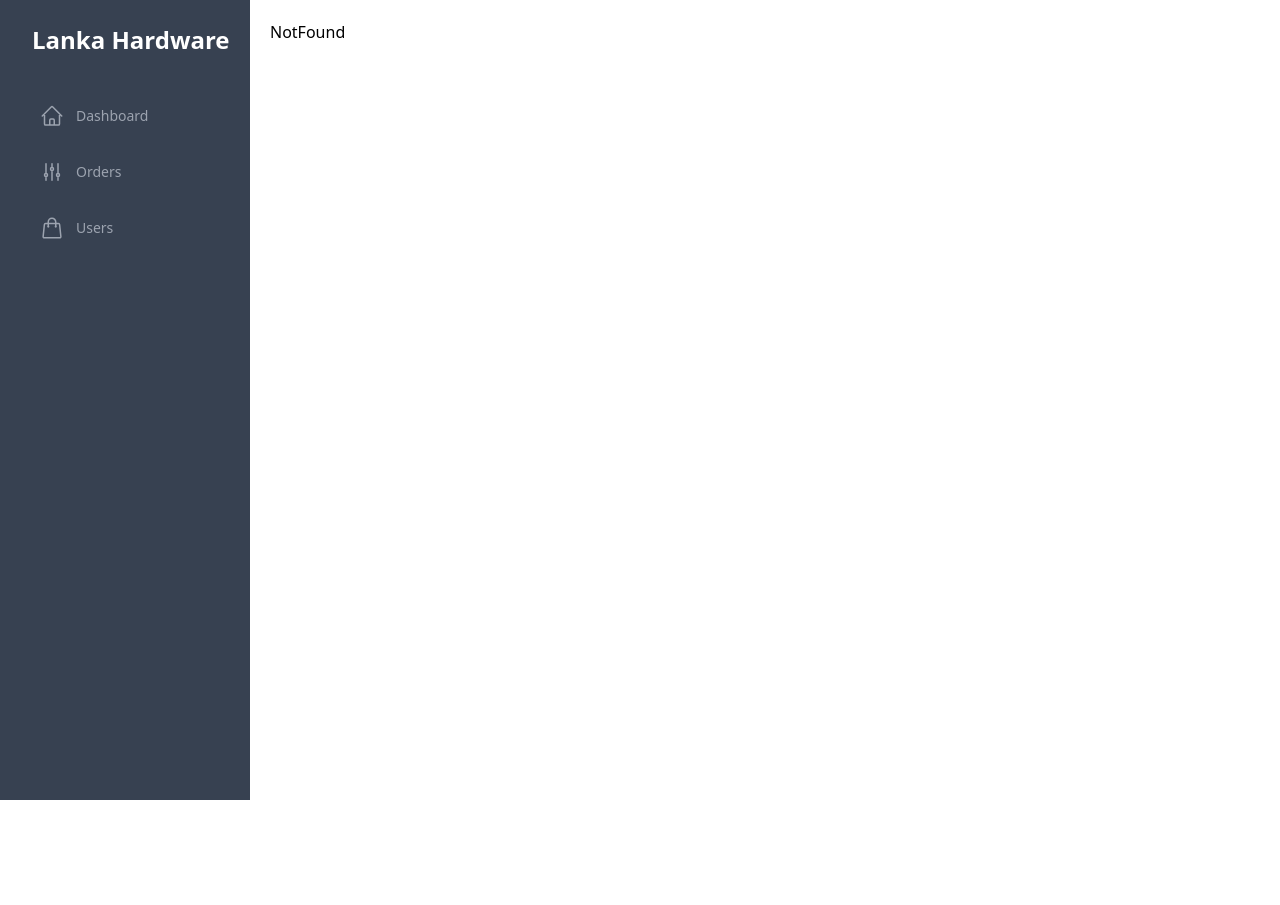
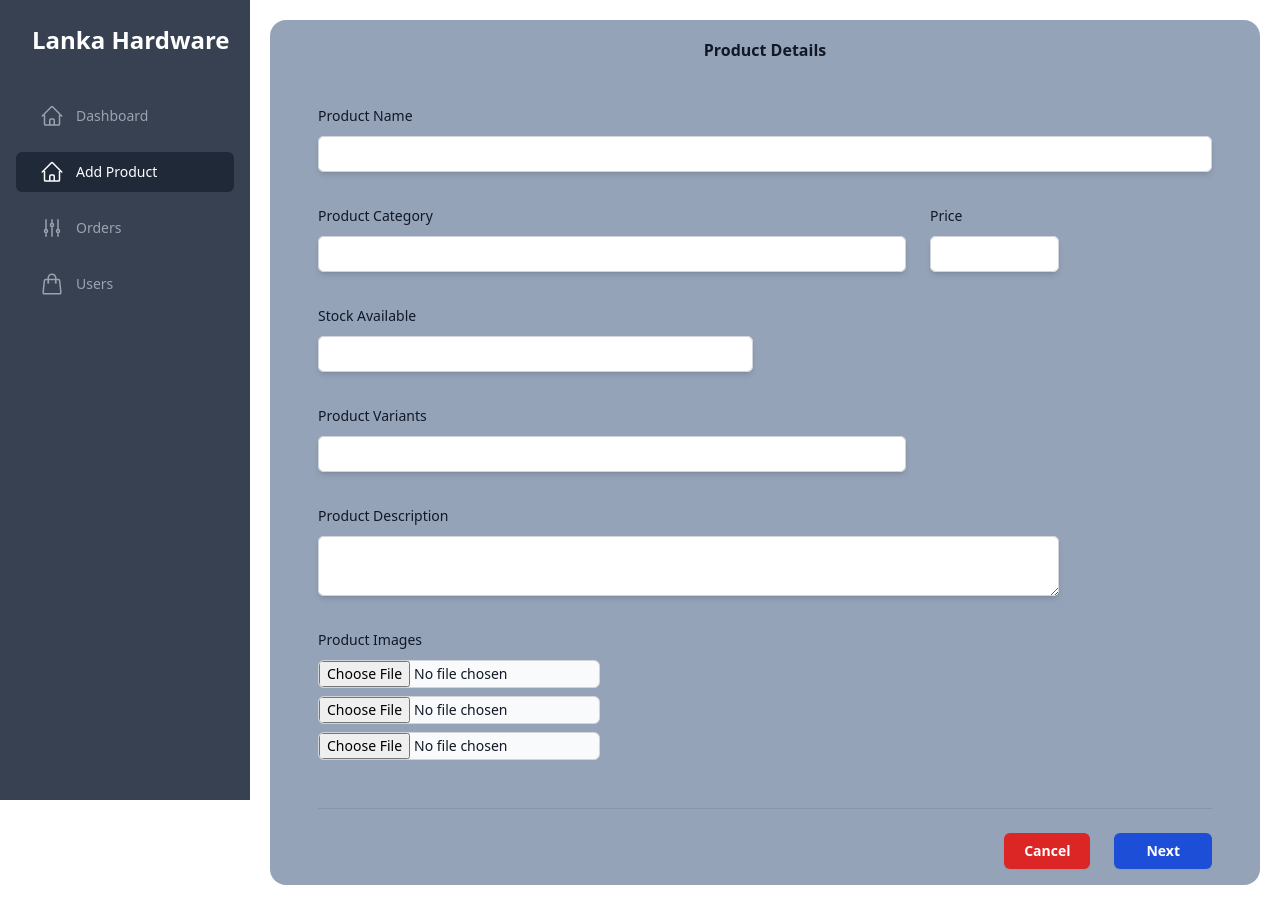
Before and after one commit to SPPM-GP-15/lanka-hardware-admin, a React (Vite) app: page /post-product in a window 1280 px wide. Before the commit the page ends 800 px from the top, so only its background shows below. Built offline with nearby package versions, Linux system fonts and the light colour scheme.

Commit message:
Designed Add Product Page

```diff
--- a/src/App.jsx
+++ b/src/App.jsx
@@ -13,6 +13,7 @@ import Users from "./routes/users/Users";
 import Initial from "./routes/initial/Initial";
 import NotFound from "./routes/not-found/NotFound";
 import Dashboard from "./routes/dashboard/Dashboard";
+import PostProducts from "./routes/post-products/PostProduct";
 
 const router = createBrowserRouter(
   createRoutesFromElements(
@@ -22,6 +23,7 @@ const router = createBrowserRouter(
       <Route path="orders" element={<Orders />} />
       <Route path="products" element={<Products />} />
       <Route path="users" element={<Users />} />
+      <Route path="post-product" element={<PostProducts />} />
 
       <Route path="*" element={<NotFound />} />
 
--- a/src/components/sidebar/Sidebar.jsx
+++ b/src/components/sidebar/Sidebar.jsx
@@ -33,6 +33,13 @@ function Sidebar() {
                 <HomeIcon className="w-6 h-6 mr-3" />
                 <span>Dashboard</span>
               </Link>
+              <Link
+                to="/post-product"
+                className={getLinkClasses("/post-product")}
+              >
+                <HomeIcon className="w-6 h-6 mr-3" />
+                <span>Add Product</span>
+              </Link>
               <Link to="/orders" className={getLinkClasses("/orders")}>
                 <AdjustmentsVerticalIcon className="w-6 h-6 mr-3" />
                 <span>Orders</span>
--- /dev/null
+++ b/src/routes/post-products/PostProduct.jsx
@@ -0,0 +1,161 @@
+import React from "react";
+
+const PostProducts = () => {
+  return (
+    <div className="flex items-center flex-col">
+      <div className="py-4 px-12 rounded-2xl bg-slate-400">
+        <div className="border-b border-gray-900/10 pb-12">
+          <h2 className="text-base font-semibold leading-7 text-gray-900 text-center">
+            Product Details
+          </h2>
+          <div className="mt-10 grid grid-cols-6 gap-x-6 gap-y-8">
+            <div className="col-span-full">
+              <label
+                htmlFor="name"
+                className="block text-sm font-medium leading-6 text-gray-900"
+              >
+                Product Name
+              </label>
+              <div className="mt-2">
+                <input
+                  type="text"
+                  name="name"
+                  id="name"
+                  className="px-2 block w-full rounded-md border-0 py-1.5 text-gray-900 ring-1 ring-inset ring-gray-300 placeholder:text-gray-400 focus:ring-2 focus:ring-inset focus:ring-indigo-600 shadow-md"
+                />
+              </div>
+            </div>
+
+            <div className="sm:col-span-4">
+              <label
+                htmlFor="category"
+                className="block text-sm font-medium leading-6 text-gray-900"
+              >
+                Product Category
+              </label>
+              <div className="mt-2">
+                <input
+                  id="category"
+                  name="category"
+                  type="text"
+                  className="px-2 block w-full rounded-md border-0 py-1.5 text-gray-900 ring-1 ring-inset ring-gray-300 placeholder:text-gray-400 focus:ring-2 focus:ring-inset focus:ring-indigo-600 shadow-md"
+                />
+              </div>
+            </div>
+
+            <div className="">
+              <label
+                htmlFor="price"
+                className="block text-sm font-medium leading-6 text-gray-900"
+              >
+                Price
+              </label>
+              <div className="mt-2">
+                <input
+                  id="price"
+                  name="price"
+                  type="text"
+                  className="px-2 block w-full rounded-md border-0 py-1.5 text-gray-900 ring-1 ring-inset ring-gray-300 placeholder:text-gray-400 focus:ring-2 focus:ring-inset focus:ring-indigo-600  shadow-md"
+                />
+              </div>
+            </div>
+
+            <div className="sm:col-span-3">
+              <label
+                htmlFor="stock"
+                className="block text-sm font-medium leading-6 text-gray-900"
+              >
+                Stock Available
+              </label>
+              <div className="mt-2">
+                <input
+                  type="text"
+                  name="stock"
+                  id="stock"
+                  className="px-2 block w-full rounded-md border-0 py-1.5 text-gray-900 ring-1 ring-inset ring-gray-300 placeholder:text-gray-400 focus:ring-2 focus:ring-inset focus:ring-indigo-600  shadow-md"
+                />
+              </div>
+            </div>
+
+            <div className="sm:col-span-4">
+              <label
+                htmlFor="variants"
+                className="block text-sm font-medium leading-6 text-gray-900"
+              >
+                Product Variants
+              </label>
+              <div className="mt-2">
+                <input
+                  type="text"
+                  name="variants"
+                  id="variants"
+                  className="px-2 block w-full rounded-md border-0 py-1.5 text-gray-900 ring-1 ring-inset ring-gray-300 placeholder:text-gray-400 focus:ring-2 focus:ring-inset focus:ring-indigo-600 shadow-md"
+                />
+              </div>
+            </div>
+
+            <div className="sm:col-span-5">
+              <label
+                htmlFor="description"
+                className="block text-sm font-medium leading-6 text-gray-900"
+              >
+                Product Description
+              </label>
+              <div className="mt-2">
+                <textarea
+                  name="description"
+                  id="description"
+                  className="px-2 block w-full rounded-md border-0 py-1.5 text-gray-900 ring-1 ring-inset ring-gray-300 placeholder:text-gray-400 focus:ring-2 focus:ring-inset focus:ring-indigo-600 shadow-md"
+                />
+              </div>
+            </div>
+            <div className="col-span-2">
+              <label
+                htmlFor="image-upload"
+                className="block text-sm font-medium leading-6 text-gray-900"
+              >
+                Product Images
+              </label>
+              <div className="mt-2 flex flex-col space-y-2">
+                <input
+                  type="file"
+                  name="image-upload-1"
+                  id="image-upload-1"
+                  className="block w-full text-sm text-gray-900 border border-gray-300 rounded-md cursor-pointer bg-gray-50 focus:outline-none focus:border-indigo-500 focus:ring-2 focus:ring-indigo-500"
+                />
+                <input
+                  type="file"
+                  name="image-upload-2"
+                  id="image-upload-2"
+                  className="block w-full text-sm text-gray-900 border border-gray-300 rounded-md cursor-pointer bg-gray-50 focus:outline-none focus:border-indigo-500 focus:ring-2 focus:ring-indigo-500"
+                />
+                <input
+                  type="file"
+                  name="image-upload-3"
+                  id="image-upload-3"
+                  className="block w-full text-sm text-gray-900 border border-gray-300 rounded-md cursor-pointer bg-gray-50 focus:outline-none focus:border-indigo-500 focus:ring-2 focus:ring-indigo-500"
+                />
+              </div>
+            </div>
+          </div>
+        </div>
+        <div className="mt-6 flex items-center justify-end gap-x-6">
+          <button
+            type="button"
+            className="rounded-md bg-red-600 px-5 py-2 text-sm font-semibold text-white shadow-sm hover:bg-red-700 focus-visible:outline focus-visible:outline-2 focus-visible:outline-offset-2 focus-visible:outline-red-600"
+          >
+            Cancel
+          </button>
+          <button
+            type="button"
+            className="rounded-md bg-blue-700 px-8 py-2 text-sm font-semibold text-white shadow-sm hover:bg-blue-600 focus-visible:outline focus-visible:outline-2 focus-visible:outline-offset-2 focus-visible:outline-blue-600"
+          >
+            Next
+          </button>
+        </div>
+      </div>
+    </div>
+  );
+};
+
+export default PostProducts;
```
